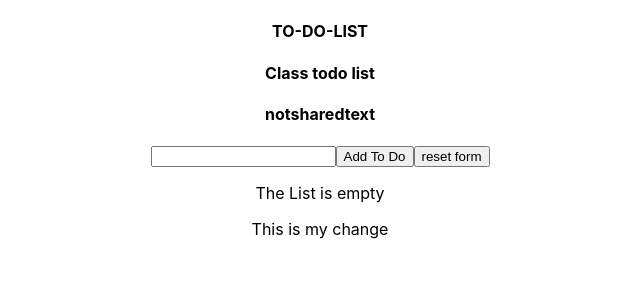
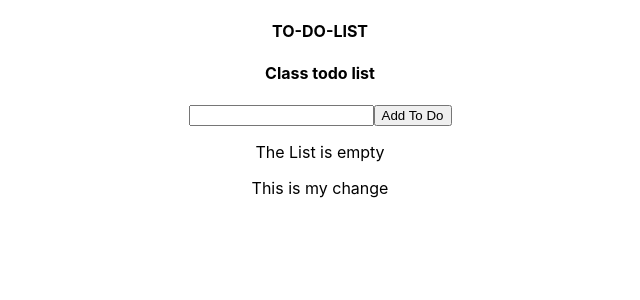
Before and after one commit to josephbill/ReactTodoApp, a React (Create React App) app: page / in a window 1280 px wide. Shown: the top 300 px of the page, without its empty margins (320-960 px from the left). Built offline with nearby package versions, Linux system fonts and the light colour scheme.

Commit message:
added jabez change

```diff
--- a/src/components/formcomponent/TodoForm.js
+++ b/src/components/formcomponent/TodoForm.js
@@ -23,16 +23,14 @@ export default function TodoForm({addToDo,sharedText}){
       return(
         <div>
             <h4>{sharedText}</h4>
-            <h4>notsharedtext</h4>
             <form onSubmit={handleSubmit}>
                 <input
                    type="text"
                    value={inputValue}
                    onChange={(e) => setInputValue(e.target.value) }
                 />
+                {/* dropdown, radio button, form type file: collection of documents  */}
                 <button type="submit">Add To Do</button>
-                <button type="reset">reset form</button>
-
             </form>
         </div>
       )
```
Also changed, not shown: 1 other file (tests, documents, lock files or other folders).
